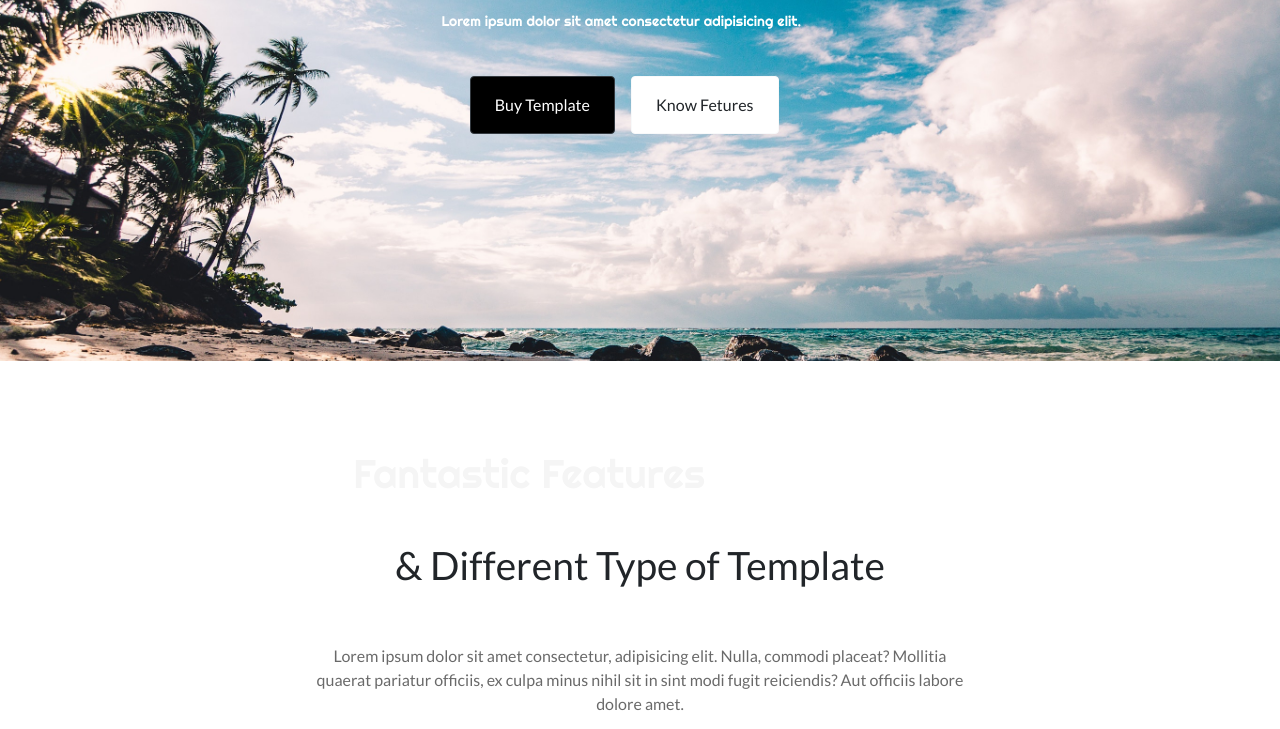
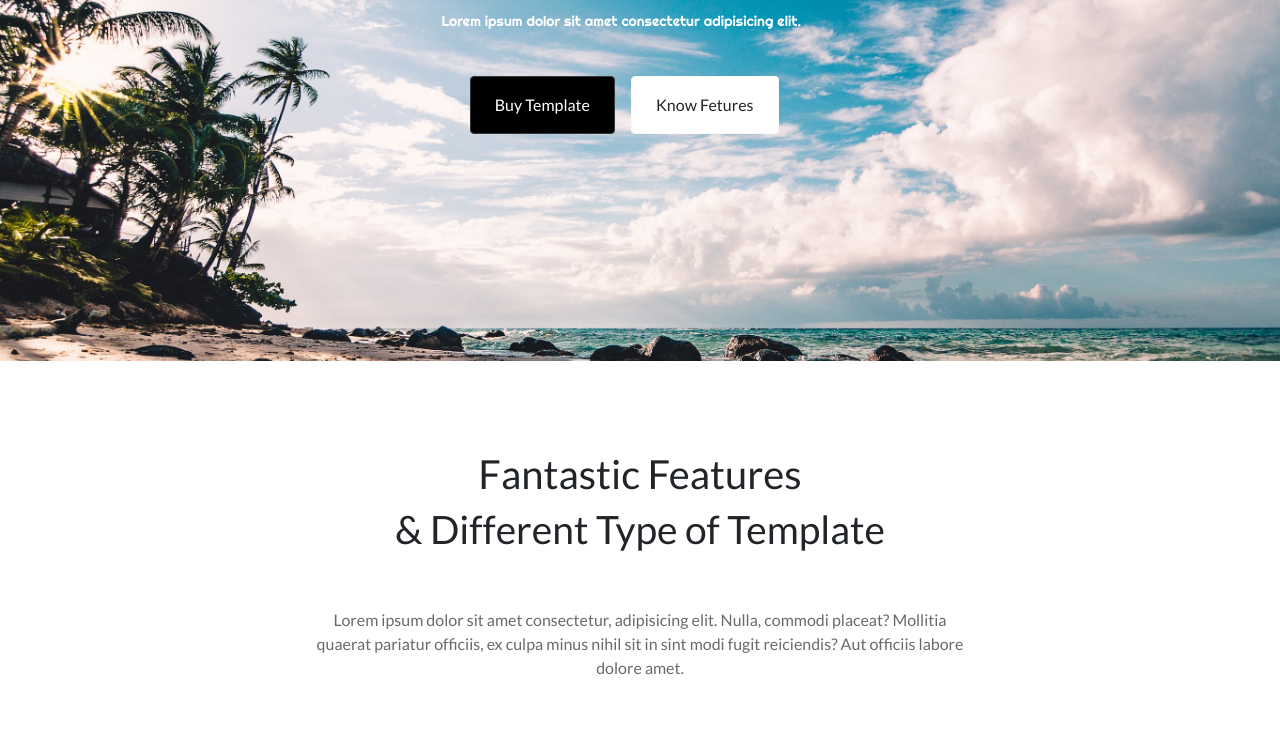
Before and after one commit to MYFIRSTPROJECT456/ui.github.io, a plain HTML site: page index.html in a window 1280 px wide. Shown: the part 368-1097 px from the top of the page. Drawn offline with nearby package versions, Linux system fonts and the light colour scheme.

Commit message:
css changes

```diff
--- a/index.html
+++ b/index.html
@@ -70,7 +70,7 @@
 
         <div class="section-1">
             <div class="container text-center">
-                <h1 class="heading-1">
+                <h1 class="heading-one">
                     Fantastic Features
                 </h1>
                 <h2 class="heading-2">
--- a/style.css
+++ b/style.css
@@ -66,7 +66,7 @@ body{
 
 /* Section-1 */
 
-.section-1 .heading-1{
+.section-1 .heading-one{
     margin-top: 8%;
 }
 .section-1 .heading-2{
```
